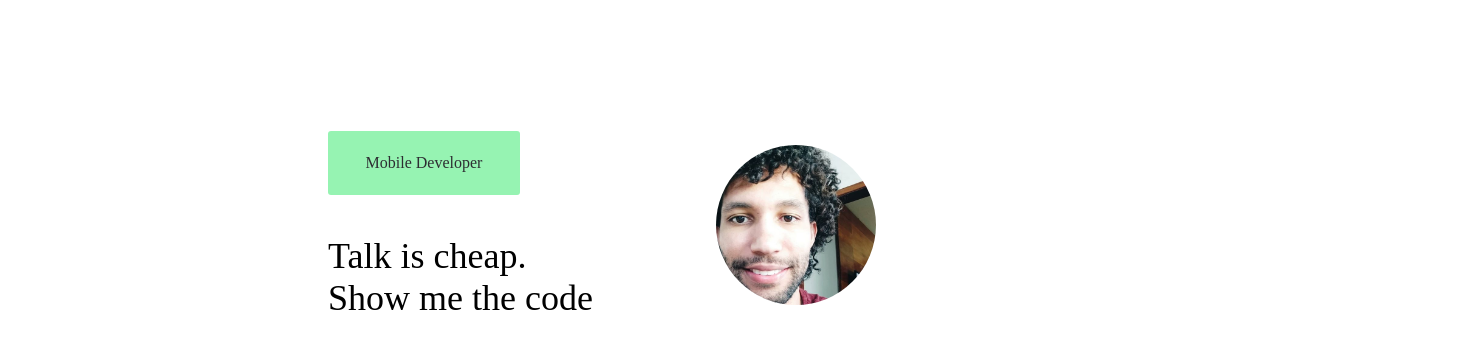
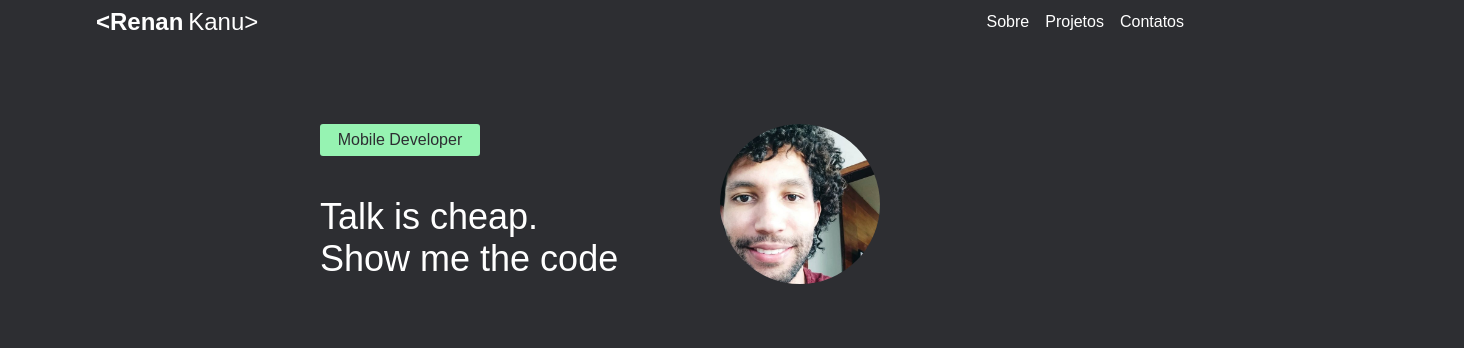
Before and after one commit to renankanu/kanu-portifolio, a Next.js app: page /PortHome in a window 1280 px wide. Shown: the top 348 px of the page, 1464 px wide, since content can reach past the window. Built offline with nearby package versions, Linux system fonts and the light colour scheme.

Commit message:
Create Global Style with Styled Components

```diff
--- a/src/components/Header/styles.ts
+++ b/src/components/Header/styles.ts
@@ -1,5 +1,5 @@
 import styled from 'styled-components'
-import customColors from '../../styles/customColors'
+import defaultTheme from '../../styles/theme'
 
 export const Wrapper = styled.div`
   width: 100%;
@@ -37,13 +37,13 @@ export const MyName = styled.div`
   font-size: 24px;
   display: flexbox;
   font-weight: 600;
-  color: ${customColors.white};
+  color: ${defaultTheme.white};
 `
 
 export const MyNickname = styled.div`
   font-weight: 400;
   margin-left: 0.3rem;
-  color: ${customColors.white};
+  color: ${defaultTheme.white};
 `
 
 export const Anchor = styled.div`
@@ -158,7 +158,7 @@ export const Sidebar = styled.div`
   width: 0;
   opacity: 0;
   height: 100%;
-  background-color: ${customColors.menu};
+  background-color: ${defaultTheme.menu};
   transition: all 350ms cubic-bezier(0.6, 0.05, 0.28, 0.91);
 
   ${({ active }) =>
--- a/src/components/Intro/style.ts
+++ b/src/components/Intro/style.ts
@@ -1,5 +1,5 @@
 import styled from 'styled-components'
-import customColors from '../../styles/customColors'
+import defaultTheme from '../../styles/theme'
 
 export const Container = styled.div`
   padding: 5rem 20rem 0rem 20rem;
@@ -37,7 +37,7 @@ export const TagGreen = styled.div`
   align-items: center;
   justify-content: center;
   border-radius: 3px;
-  background: ${customColors.secondColor};
+  background: ${defaultTheme.secondColor};
 `
 
 export const ContainerTitle = styled.div`
@@ -49,7 +49,7 @@ export const Title = styled.div`
 `
 
 export const Label = styled.p`
-  color: ${customColors.backgroundApp};
+  color: ${defaultTheme.backgroundApp};
 `
 
 export const Avatar = styled.img`
--- /dev/null
+++ b/src/pages/_app.tsx
@@ -0,0 +1,17 @@
+import { AppProps } from 'next/app'
+import { ThemeProvider } from 'styled-components'
+import theme from '../styles/theme'
+import GlobalStyle from '../styles/Global'
+
+interface CustomAppProps extends AppProps {}
+
+const CustomApp: React.FC<CustomAppProps> = ({ Component, pageProps }) => {
+  return (
+    <ThemeProvider theme={theme}>
+      <Component {...pageProps} />
+      <GlobalStyle />
+    </ThemeProvider>
+  )
+}
+
+export default CustomApp
--- a/src/pages/_document.tsx
+++ b/src/pages/_document.tsx
@@ -1,23 +1,16 @@
-import React from 'react'
-import Document, { Head, Main, NextScript } from 'next/document'
+import NextDocument, { Html, Head, Main, NextScript } from 'next/document'
 import { ServerStyleSheet } from 'styled-components'
 
-export default class MyDocument extends Document<any> {
+export default class Document extends NextDocument {
   static async getInitialProps(ctx) {
     const sheet = new ServerStyleSheet()
     const originalRenderPage = ctx.renderPage
-
     try {
-      // wraps the collectStyles provider around our <App />.
       ctx.renderPage = () =>
         originalRenderPage({
-          enhanceApp: (App) => (props) => sheet.collectStyles(<App {...props} />),
+          enchanceApp: (App) => (props) => sheet.collectStyles(<App {...props} />),
         })
-
-      // extract the initial props that may be present.
-      const initialProps = await Document.getInitialProps(ctx)
-
-      // returning the original props together with our styled components.
+      const initialProps = await NextDocument.getInitialProps(ctx)
       return {
         ...initialProps,
         styles: (
@@ -34,19 +27,13 @@ export default class MyDocument extends Document<any> {
 
   render() {
     return (
-      <html>
-        <Head>
-          <link
-            href="https://fonts.googleapis.com/css2?family=Josefin+Sans:wght@300;400;500&display=swap"
-            rel="stylesheet"
-          />
-          {this.props.styleTags}
-        </Head>
+      <Html lang="pt-br">
+        <Head />
         <body>
           <Main />
           <NextScript />
         </body>
-      </html>
+      </Html>
     )
   }
 }
--- a/src/pages/index.tsx
+++ b/src/pages/index.tsx
@@ -1,18 +1,17 @@
 import Head from 'next/head'
 import React from 'react'
-import BasicLayout from 'src/layout/Basic'
 import PortHome from './PortHome'
 
 const Home: React.FC = () => {
   const title = '<RenanKanu>'
   return (
-    <BasicLayout>
+    <>
       <Head>
         <title>{title}</title>
         <link rel="icon" href="/favicon.ico" />
       </Head>
       <PortHome />
-    </BasicLayout>
+    </>
   )
 }
 
--- a/src/layout/Basic.tsx
+++ b/src/styles/Global.tsx
@@ -1,8 +1,11 @@
-import React from 'react'
 import { createGlobalStyle } from 'styled-components'
-import customColors from '../styles/customColors'
+import defaultTheme, { ThemeType } from './theme'
 
-export const GlobalStyle = createGlobalStyle`
+interface Props {
+  theme: ThemeType
+}
+
+const GlobalStyle = createGlobalStyle<Props>`
 html {
     box-sizing: inherit;
   }
@@ -19,9 +22,9 @@ html {
 }
 
 body {
-    background: ${customColors.backgroundApp};
-    color: ${customColors.white};
-    -webkit-font-smoothing: antialiased;
+  background: ${({ theme }) => theme.backgroundApp};
+  color: ${({ theme }) => theme.white};
+  -webkit-font-smoothing: antialiased;
 }
 
 body, input, button {
@@ -38,13 +41,4 @@ button {
 }
 `
 
-const BasicLayout: React.FC = ({ children }: { children: unknown }) => {
-  return (
-    <>
-      <GlobalStyle />
-      {children}
-    </>
-  )
-}
-
-export default BasicLayout
+export default GlobalStyle
--- a/src/styles/customColors.ts
+++ /dev/null
@@ -1,8 +0,0 @@
-const customColors = {
-  backgroundApp: '#2D2E32',
-  menu: '#212225',
-  secondColor: '#96F3B2',
-  white: '#FFF',
-}
-
-export default customColors
--- /dev/null
+++ b/src/styles/theme.ts
@@ -0,0 +1,9 @@
+const defaultTheme = {
+  backgroundApp: '#2D2E32',
+  menu: '#212225',
+  secondColor: '#96F3B2',
+  white: '#FFF',
+}
+
+export type ThemeType = typeof defaultTheme
+export default defaultTheme
```
